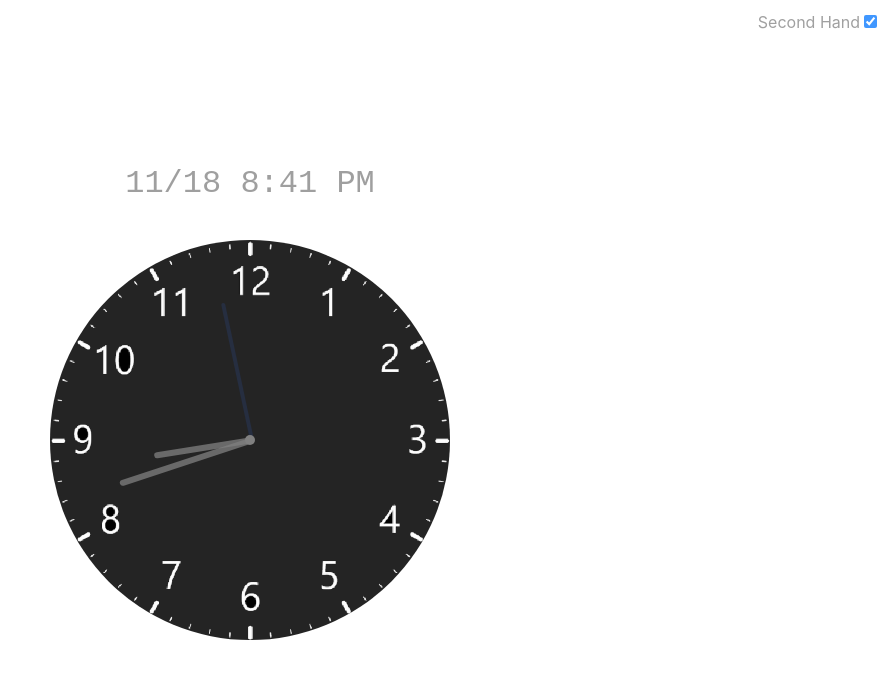
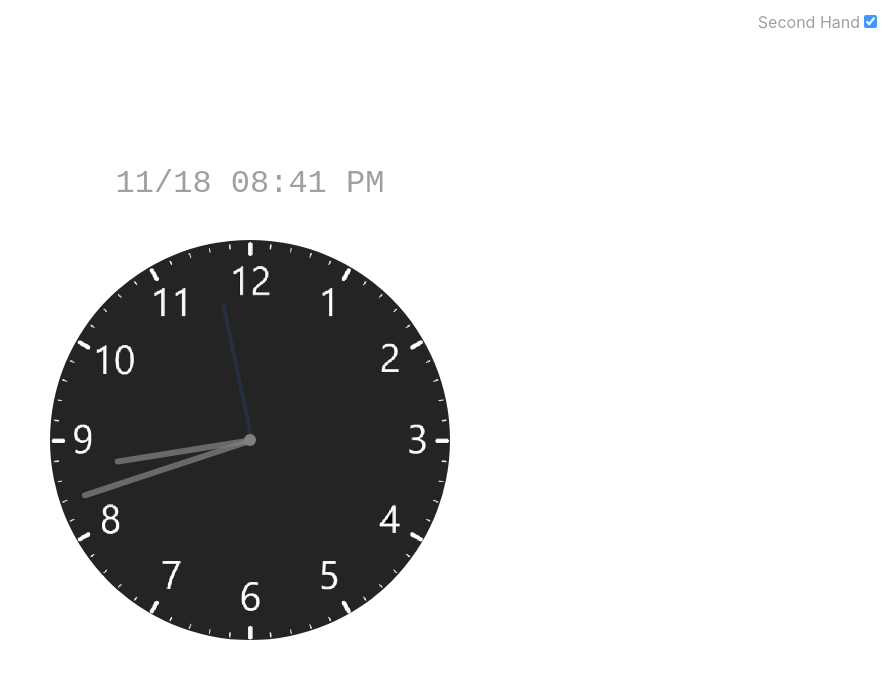
Before and after one commit to nkabram/analog-clock, a React (Vite) app: page / in a window 1280 px wide. Shown: the top 678 px of the page, without its empty margins (390-1280 px from the left). Built offline with nearby package versions, Linux system fonts and the light colour scheme.

Commit message:
Fixed centering issue and digital clock format

```diff
--- a/src/components/Clock.jsx
+++ b/src/components/Clock.jsx
@@ -1,23 +1,27 @@
-import { useEffect, useState } from 'react';
-import DigitalClock from './DigitalClock';
-import './clock.css';
+import { useEffect, useState } from "react";
+import DigitalClock from "./DigitalClock";
+import "./clock.css";
 
 function Clock() {
   const [date, setDate] = useState(new Date());
   const [showSecondHand, setShowSecondHand] = useState(true);
+  const [transition, setTransition] = useState(true);
 
   const toggleSecondHand = () => {
     setShowSecondHand(!showSecondHand);
   };
 
   useEffect(() => {
-    const intervalId = setInterval(() => {
-      setDate(new Date());
+    const interval = setInterval(() => {
+      const now = new Date();
+      setDate(now);
+      if (now.getSeconds() === 0) {
+        setTransition(false);
+      } else {
+        setTransition(true);
+      }
     }, 1000);
-
-    return () => {
-      clearInterval(intervalId);
-    };
+    return () => clearInterval(interval);
   }, []);
 
   const hours = date.getHours();
@@ -25,22 +29,47 @@ function Clock() {
   const seconds = date.getSeconds();
 
   const secondsAngle = (seconds / 60) * 360;
-  const minutesAngle = (minutes / 60) * 360 + (secondsAngle / 60);
-  const hoursAngle = (hours / 12) * 360 + (minutesAngle / 12);
+  const minutesAngle = (minutes / 60) * 360 + secondsAngle / 60;
+  const hoursAngle = (hours / 12) * 360 + minutesAngle / 12;
 
   return (
     <div>
-      <div className='second-hand-toggle'>
+      <div className="second-hand-toggle">
         <label>
           Second Hand
-          <input type="checkbox" checked={showSecondHand} onChange={toggleSecondHand} />
+          <input
+            type="checkbox"
+            checked={showSecondHand}
+            onChange={toggleSecondHand}
+          />
         </label>
       </div>
       <DigitalClock />
       <div className="clock">
-        <div className="hand hour-hand" style={{ transform: `rotate(${hoursAngle}deg)` }}></div>
-        <div className="hand minute-hand" style={{ transform: `rotate(${minutesAngle}deg)` }}></div>
-        {showSecondHand && <div className="hand second-hand" style={{ transform: `rotate(${secondsAngle}deg)` }}></div>}
+        <div
+          className="hand second-hand"
+          style={{
+            transform: `rotate(${secondsAngle}deg)`,
+            transition: transition ? "all 0.05s" : "none",
+          }}
+        />
+        <div
+          className="hand minute-hand"
+          style={{
+            transform: `rotate(${minutesAngle}deg)`,
+            transition: transition ? "all 0.1s" : "none",
+          }}
+        />
+        {showSecondHand && (
+          <div
+            className="hand hour-hand"
+            style={{
+              transform: `rotate(${hoursAngle}deg)`,
+              transition: transition ? "all 0.1s" : "none",
+            }}
+          />
+        )}
+
         <div className="center-dot"></div>
       </div>
     </div>
--- a/src/components/DigitalClock.jsx
+++ b/src/components/DigitalClock.jsx
@@ -1,11 +1,11 @@
-import { useState, useEffect } from 'react';
+import { useState, useEffect } from "react";
 
 function DigitalClock() {
   const [date, setDate] = useState(new Date().getDate());
   const [month, setMonth] = useState(new Date().getMonth() + 1); // Months are 0-based in JavaScript
   const [hours, setHours] = useState(new Date().getHours());
   const [minutes, setMinutes] = useState(new Date().getMinutes());
-    const [ampm, setAmPm] = useState(new Date().getHours() < 12 ? 'AM' : 'PM');
+  const [ampm, setAmPm] = useState(new Date().getHours() < 12 ? "AM" : "PM");
 
   useEffect(() => {
     const interval = setInterval(() => {
@@ -14,7 +14,6 @@ function DigitalClock() {
       setMonth(now.getMonth() + 1);
       setHours(now.getHours());
       setMinutes(now.getMinutes());
-
     }, 1000);
     return () => clearInterval(interval);
   }, []);
@@ -24,14 +23,16 @@ function DigitalClock() {
       const now = new Date();
       // ...
       setHours(now.getHours() % 12 || 12); // Convert to 12-hour format
-          setAmPm(now.getHours() < 12 ? 'AM' : 'PM');
+      setAmPm(now.getHours() < 12 ? "AM" : "PM");
     }, 1000);
     return () => clearInterval(interval);
   }, []);
 
   return (
     <div className="digital-clock">
-            {month}/{date} {hours}:{minutes} {ampm}
+      {month}/{date.toString().padStart(2, "0")}{" "}
+      {hours.toString().padStart(2, "0")}:{minutes.toString().padStart(2, "0")}{" "}
+      {ampm}
     </div>
   );
 }
--- a/src/components/clock.css
+++ b/src/components/clock.css
@@ -21,18 +21,18 @@
   }
 
   .hour-hand, .minute-hand, .second-hand {
-    transform: translateX(-50%, 50%) rotate(0deg); /* Add translateX(-50%) to center the hands */
+    transform: translate(-50%, -100%) rotate(0deg); /* Add translateX(-50%) to center the hands */
   }
 
   .hour-hand {
     width: 1.5%;
-    height: 25%;
+    height: 35%;
     background: grey;
   }
 
   .minute-hand {
     width: 1.5%;
-    height: 35%;
+    height: 45%;
     background: grey;
   }
 
@@ -43,8 +43,8 @@
   }
 
   .center-dot {
-    width: 2.5%; /* Adjust size as a percentage of the clock's size for responsiveness */
-    height: 2.5%; /* Keep width and height same for a perfect circle */
+    width: 3%; /* Adjust size as a percentage of the clock's size for responsiveness */
+    height: 3%; /* Keep width and height same for a perfect circle */
     background-color: grey;
     border-radius: 50%;
     position: absolute;
```
Also changed, not shown: src/assets/clockface.png. Lines whose indentation alone changed are shown as unchanged.
